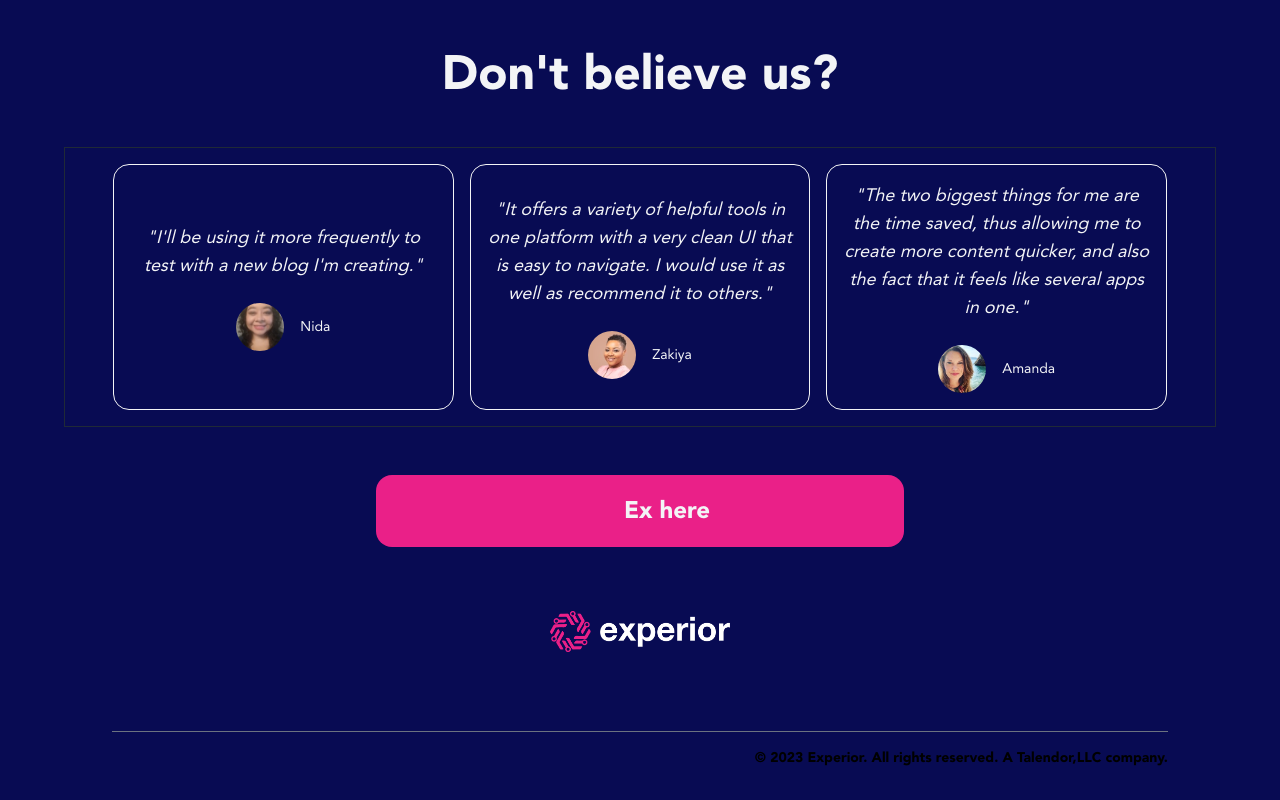
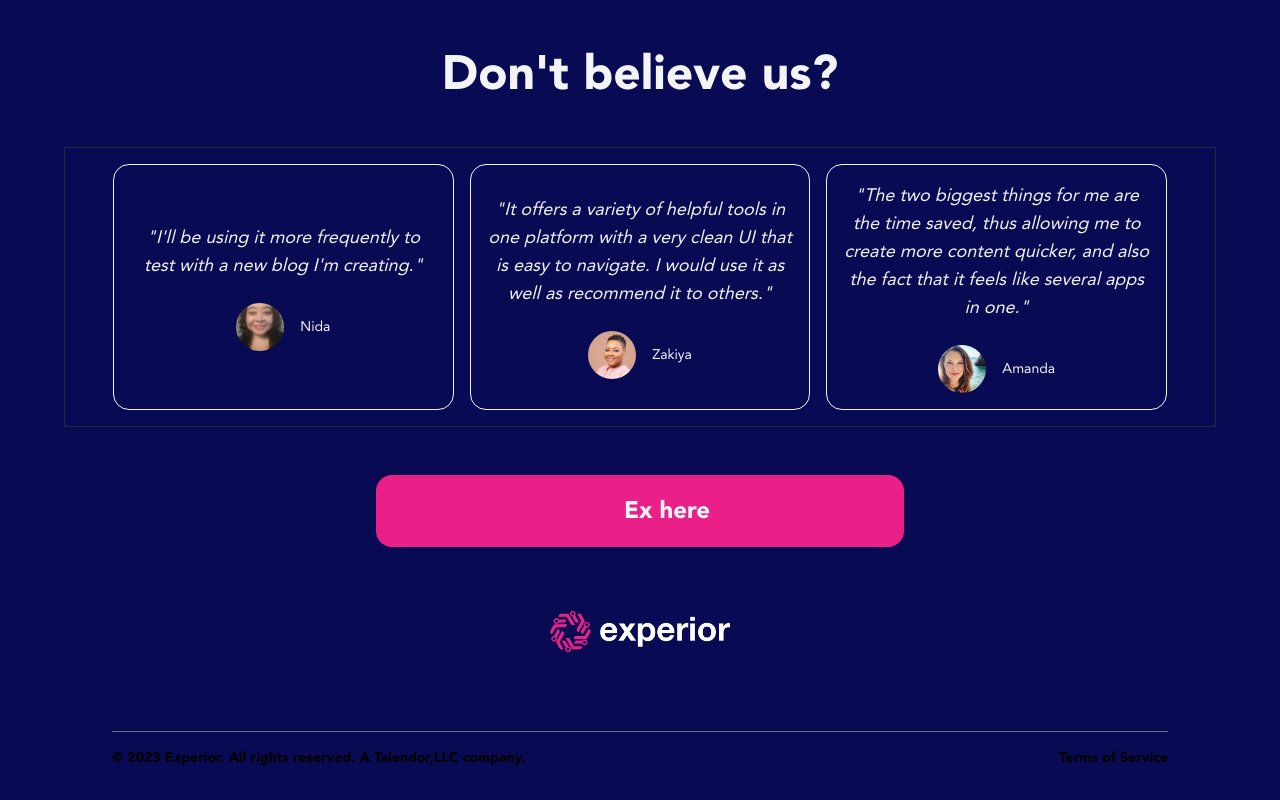
Before and after one commit to fabioferreira3/experior-website, a Next.js app: page / in a window 1280 px wide. Shown: the part 3518-4318 px from the top of the page. Built offline with nearby package versions, Linux system fonts and the light colour scheme; some icons are missing.

Commit message:
terms of service

```diff
--- a/src/components/Footer.tsx
+++ b/src/components/Footer.tsx
@@ -37,8 +37,9 @@ const Footer = () => {
           </div>
         </div>
       </div>
-      <div className="flex justify-center md:justify-end py-4 font-bold text-sm">
-        © 2023 Experior. All rights reserved. A Talendor,LLC company.
+      <div className="flex justify-between py-4 font-bold text-sm">
+        <div>© 2023 Experior. All rights reserved. A Talendor,LLC company.</div>
+        <Link target="_blank" href="/terms-of-use">Terms of Service</Link>
       </div>
     </footer>
   );
```
